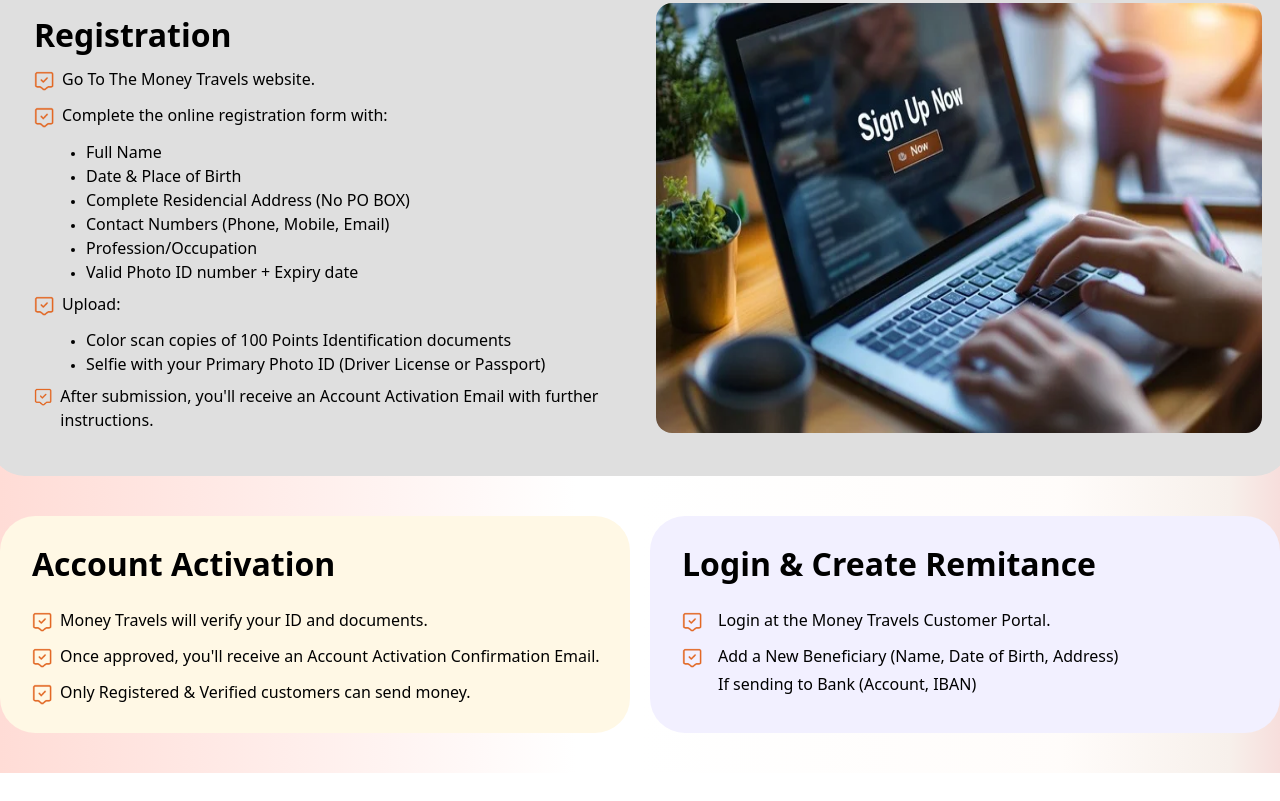
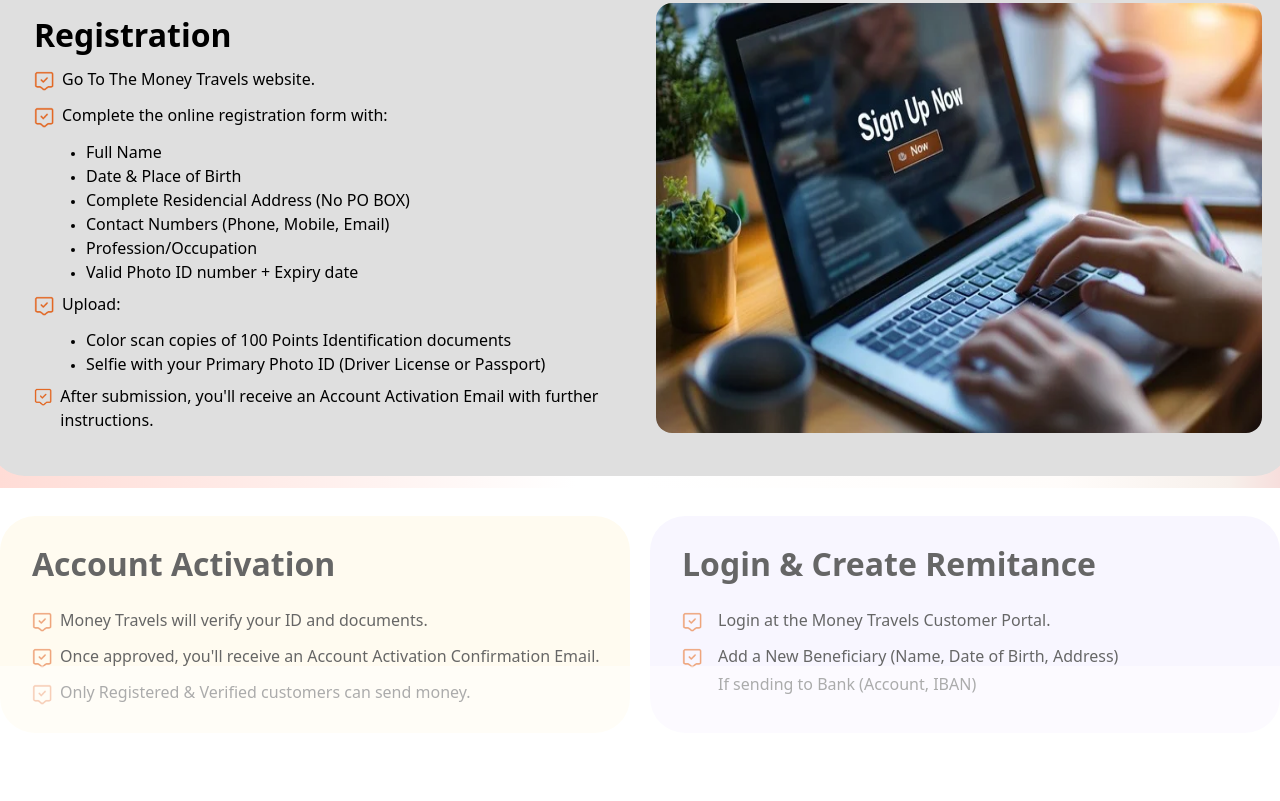
Before and after one commit to IamShahzaibAli-SA/MoneyTravels_Final, a plain HTML site: page index.html in a window 1280 px wide. Shown: the part 1311-2112 px from the top of the page. After the commit the page ends 2077 px from the top, so only its background shows below. Drawn offline with nearby package versions, Linux system fonts and the light colour scheme.

Commit message:
Improvement Done

```diff
--- a/index.html
+++ b/index.html
@@ -8,7 +8,7 @@
     <script src="https://cdn.tailwindcss.com"></script>
 </head>
 
-<body>
+<body class="overflow-x-hidden">
     <!-- Exchange Rate Section -->
 
     <div
@@ -319,7 +319,7 @@
     <!-- Procedure Section Starts Here-->
 
     <div
-        class="bg-[linear-gradient(90deg,rgba(255,220,214,1)_0%,rgba(255,255,255,1)_45%,rgba(255,255,255,1)_50%,rgba(255,252,250,1)_83%,rgba(247,240,235,1)_96%,rgba(247,222,220,1)_100%)] py-10 relative bottom-7">
+        class="bg-[linear-gradient(90deg,rgba(255,220,214,1)_0%,rgba(255,255,255,1)_45%,rgba(255,255,255,1)_50%,rgba(255,252,250,1)_83%,rgba(247,240,235,1)_96%,rgba(247,222,220,1)_100%)] pt-10 pb-3 relative bottom-7">
 
         <!-- Heading -->
         <div class="flex justify-center mb-6">
@@ -395,7 +395,10 @@
 
         <!-- Sub-Section2 -->
 
-        <div class="flex justify-center mt-10">
+    </div>
+
+
+    <div class="flex justify-center relative">
         <div class="w-[1295px]">
             <div class="flex justify-between">
 
@@ -448,17 +451,14 @@
                     </div>
                 </div>
             </div>
+            <div class="h-[240px] opacity-[40%] bg-white absolute top-[0px] w-[100vw] z-50">
+
+            </div>
+            <div class="h-[100px] opacity-[45%] bg-white absolute top-[150px] w-[100vw] z-50">
+
             </div>
         </div>
-
     </div>
-
-    <!-- The Blurry Horizontal Surface -->
-    <div>
-
-    </div>
-
-    <!-- Welcome Back Commit -->
 </body>
 
 </html>
```
Lines whose indentation alone changed are shown as unchanged.
